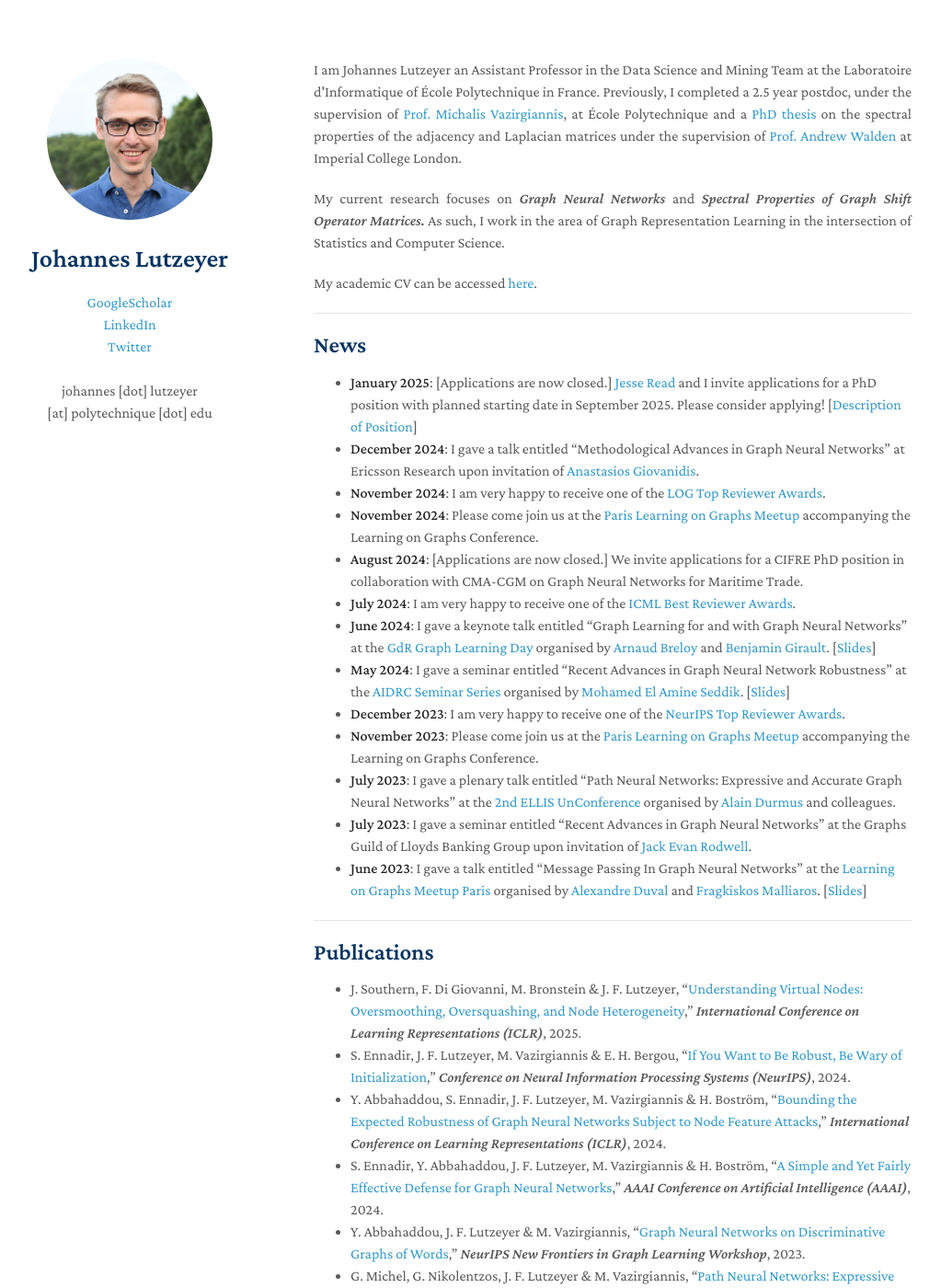
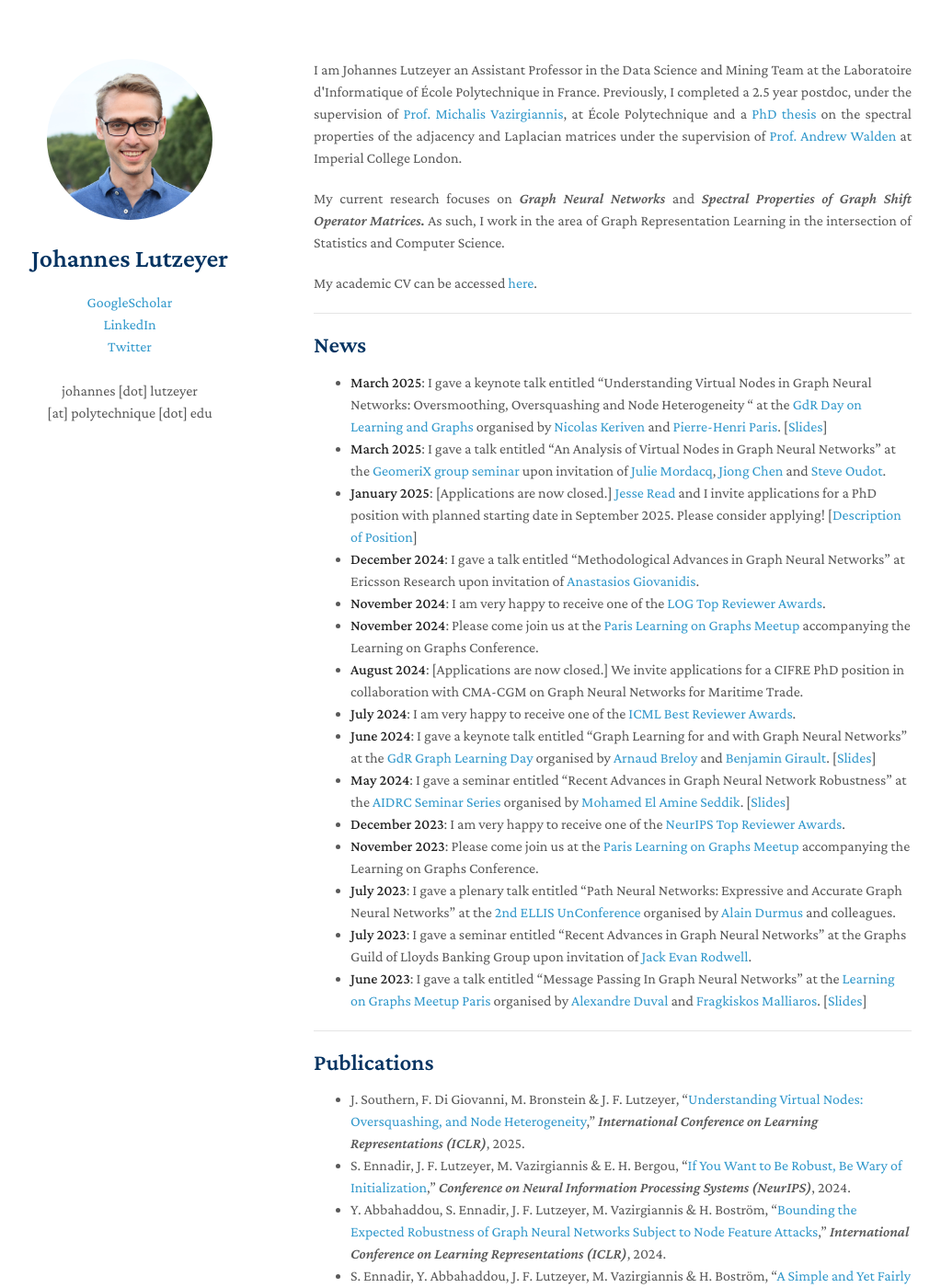
Before and after one commit to johanneslutzeyer/johanneslutzeyer.github.io, a Jekyll site: the page built from index.md, in a window 1280 px wide and 1400 px high. Shown: the whole window at 92% size, without its empty margins (129-1152 px from the left). Built offline with Jekyll 4.4.1, drawn with Linux system fonts in a browser that asks for light colours; our own code applies the rules of GitHub Pages for plain Markdown files; a script that is not in the unit is left out.

Commit message:
Update index.md

```diff
--- a/index.md
+++ b/index.md
@@ -13,6 +13,8 @@ My academic CV can be accessed <a href="https://johanneslutzeyer.com/doc/Johanne
 ---
 
 ## News
+- **March 2025**: I gave a keynote talk entitled "Understanding Virtual Nodes in Graph Neural Networks: Oversmoothing, Oversquashing and Node Heterogeneity " at the <a href="https://gdr-iasis.cnrs.fr/reunions/apprentissage-et-graphes/" target="_blank">GdR Day on Learning and Graphs</a> organised by <a href="https://nkeriven.github.io/" target="_blank">Nicolas Keriven</a> and <a href="https://phparis.net/" target="_blank">Pierre-Henri Paris</a>. [<a href="https://johanneslutzeyer.com/doc/2024-06-06_JohannesLutzeyer_GraphLearningForAndWithGraphNeuralNetworks_Handout.pdf" target=" blank">Slides</a>]
+- **March 2025**: I gave a talk entitled "An Analysis of Virtual Nodes in Graph Neural Networks" at the <a href="https://team.inria.fr/geomerix/seminars-2/" target=" blank">GeomeriX group seminar</a> upon invitation of <a href="https://jumdc.github.io/" target=" blank">Julie Mordacq</a>, <a href="https://jiongchen.github.io/" target=" blank">Jiong Chen</a> and <a href="https://geometrica.saclay.inria.fr/team/Steve.Oudot/" target=" blank">Steve Oudot</a>.
 - **January 2025**: [Applications are now closed.] <a href="https://jmread.github.io/" target=" blank">Jesse Read</a> and I invite applications for a PhD position with planned starting date in September 2025. Please consider applying! [<a href="https://johanneslutzeyer.com/doc/2025_01_DGSP_PhDPosition.pdf" target="_blank">Description of Position</a>]
 - **December 2024**: I gave a talk entitled "Methodological Advances in Graph Neural Networks" at Ericsson Research upon invitation of <a href="https://anastasiosgiovanidis.net/" target=" blank">Anastasios Giovanidis</a>.
 - **November 2024**: I am very happy to receive one of the <a href="https://youtu.be/Ei1yYioawxg?t=371" target=" blank">LOG Top Reviewer Awards</a>.
```
Also changed, not shown: other parts of index.md (+1 -1 lines).
